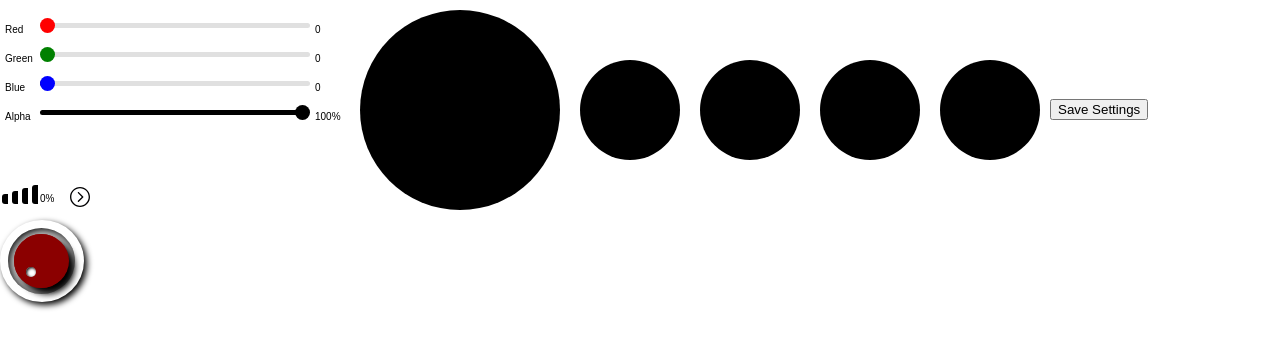
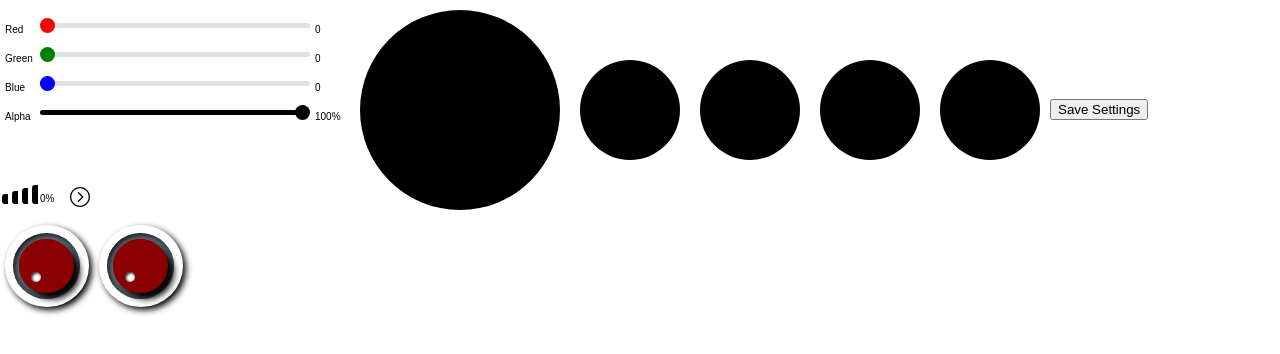
Before and after one commit to rardray/RGBA_SLIDERS, a React (Create React App) app: page / in a window 1280 px wide. Shown: the top 354 px of the page. Built offline with nearby package versions, Linux system fonts and the light colour scheme.

Commit message:
Round Control Changes

```diff
--- a/src/App.js
+++ b/src/App.js
@@ -12,6 +12,8 @@ class App extends Component {
     b: 0,
     a: 1,
     volume: 0,
+    roundKnob80: 0,
+    roundKnob100: 0,
     toggleMenu: false
   };
   componentDidMount() {
@@ -105,6 +107,12 @@ class App extends Component {
       document.querySelector('.thumb-a').getBoundingClientRect().left -
         document.querySelector('.slider-a').getBoundingClientRect().left
     );
+  };
+  roundControl80 = value => {
+    this.setState({ roundKnob80: value });
+  };
+  roundControl100 = value => {
+    this.setState({ roundKnob100: value });
   };
   render() {
     return (
@@ -203,7 +211,23 @@ class App extends Component {
         <Box r={0} g={0} b={this.state.b} a={1} height={100} />
         <Box r={0} g={0} b={0} a={this.state.a} height={100} />
         <button onClick={this.handleSave}>Save Settings</button>
-        <RoundControl />
+        <br />
+        <div style={{ display: 'inline-block', margin: 5 }}>
+          <RoundControl
+            roundControl={this.roundControl80}
+            roundKnob={this.state.roundKnob80}
+            control="round-control80"
+            pointer="round-pointer80"
+          />
+        </div>
+        <div style={{ display: 'inline-block', margin: 5 }}>
+          <RoundControl
+            roundControl={this.roundControl100}
+            roundKnob={this.state.roundKnob100}
+            control="round-control100"
+            pointer="round-pointer100"
+          />
+        </div>
         <div
           style={{ height: $(window).height(), width: $(window).width() }}
           onClick={this.cancelBar}
--- a/src/RoundControl.js
+++ b/src/RoundControl.js
@@ -16,8 +16,8 @@ class RoundControl extends React.Component {
       return;
     }
     window.addEventListener('mouseup', this.handleMouseUp);
-    let knob = document.querySelector('.round-control');
-    let pointer = document.querySelector('.round-pointer');
+    let knob = document.querySelector(`.${this.props.control}`);
+    let pointer = document.querySelector(`.${this.props.pointer}`);
     let knobValue = -e.clientY - this.state.setX + this.state.knobPosition;
     if (knobValue > 270) {
       knobValue = 270;
@@ -27,7 +27,7 @@ class RoundControl extends React.Component {
     }
     knob.style.transform = `rotate(${knobValue}deg)`;
     pointer.style.transform = `rotate(-${knobValue}deg)`;
-    this.setState({ positionHold: knobValue });
+    this.props.roundControl(knobValue);
     console.log(knobValue);
   };
   handleMouseDown = e => {
@@ -37,7 +37,7 @@ class RoundControl extends React.Component {
   };
   handleMouseUp = () => {
     const { positionHold } = this.state;
-    this.setState({ mouseDown: false, knobPosition: positionHold });
+    this.setState({ mouseDown: false, knobPosition: this.props.roundKnob });
   };
   render() {
     return (
@@ -45,8 +45,11 @@ class RoundControl extends React.Component {
         <div className="outer-ring">
           <div className="round-ring">
             <div className="round-container">
-              <div className="round-control" onMouseDown={this.handleMouseDown}>
-                <div className="round-pointer" />
+              <div
+                className={this.props.control}
+                onMouseDown={this.handleMouseDown}
+              >
+                <div className={this.props.pointer} />
               </div>
             </div>
           </div>
--- a/src/round-control.css
+++ b/src/round-control.css
@@ -1,4 +1,4 @@
-.round-control {
+.round-control80 {
   height: 50px;
   width: 50px;
   transform: rotate(0deg);
@@ -8,8 +8,30 @@
   position: relative;
   border: 2px solid darkred;
 }
-
-.round-pointer {
+.round-control100 {
+  height: 50px;
+  width: 50px;
+  transform: rotate(0deg);
+  background: radial-gradient(center, rgb(68, 68, 68), black);
+  display: inline-block;
+  border-radius: 50%;
+  position: relative;
+  border: 2px solid darkred;
+}
+.round-pointer80 {
+  width: 10px;
+  background: white;
+  height: 10px;
+  position: relative;
+  display: inline-block;
+  vertical-align: middle;
+  margin-top: 31px;
+  margin-left: 10px;
+  transform: rotate(0deg);
+  border-radius: 50%;
+  box-shadow: inset 1px 1px 3px;
+}
+.round-pointer100 {
   width: 10px;
   background: white;
   height: 10px;
@@ -28,7 +50,7 @@
   border-radius: 50%;
   height: 100%;
   padding: 6px;
-  background: lightgrey;
+  background: slategray;
   box-shadow: inset 2px 2px 8px black;
 }
 
@@ -44,4 +66,6 @@
   border-radius: 50%;
   background: linear-gradient(left, lightgrey, slategrey);
   box-shadow: 3px 3px 6px black;
+  display: inline-block;
+  position: relative;
 }
```
